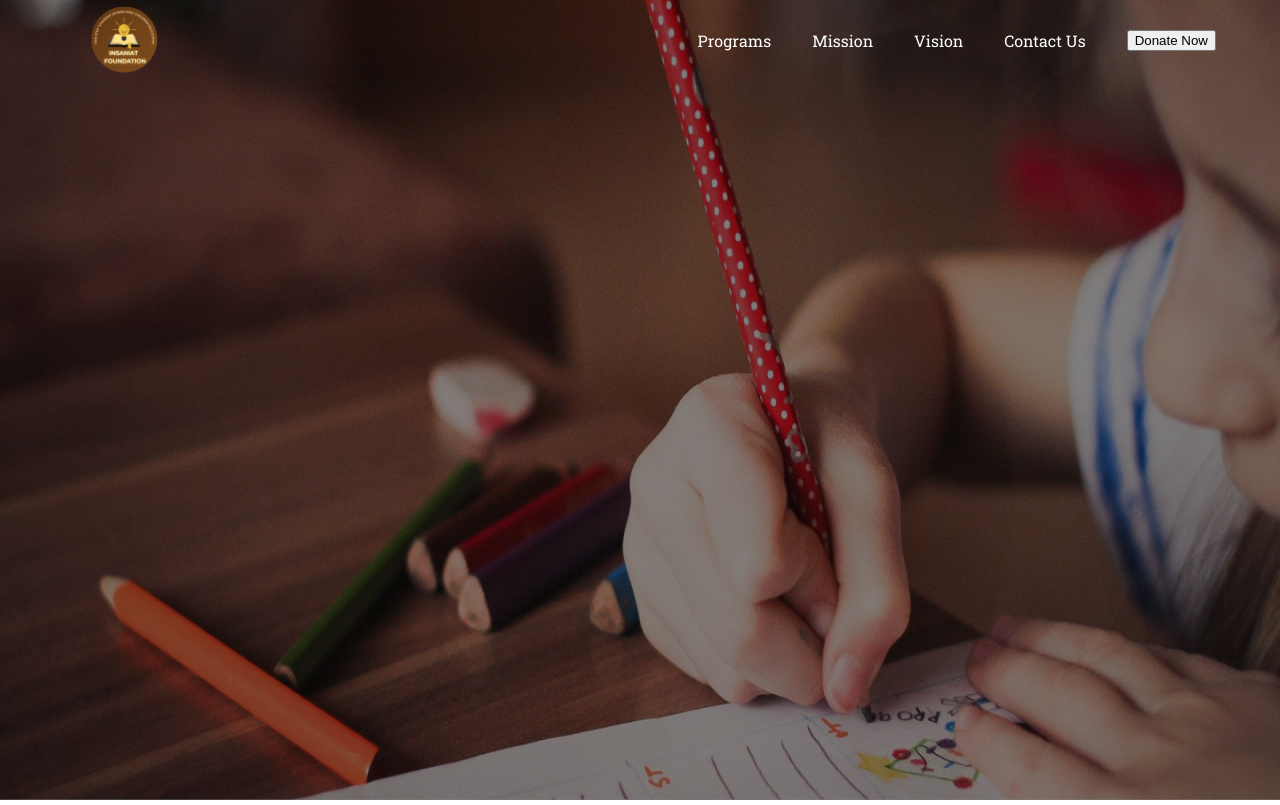
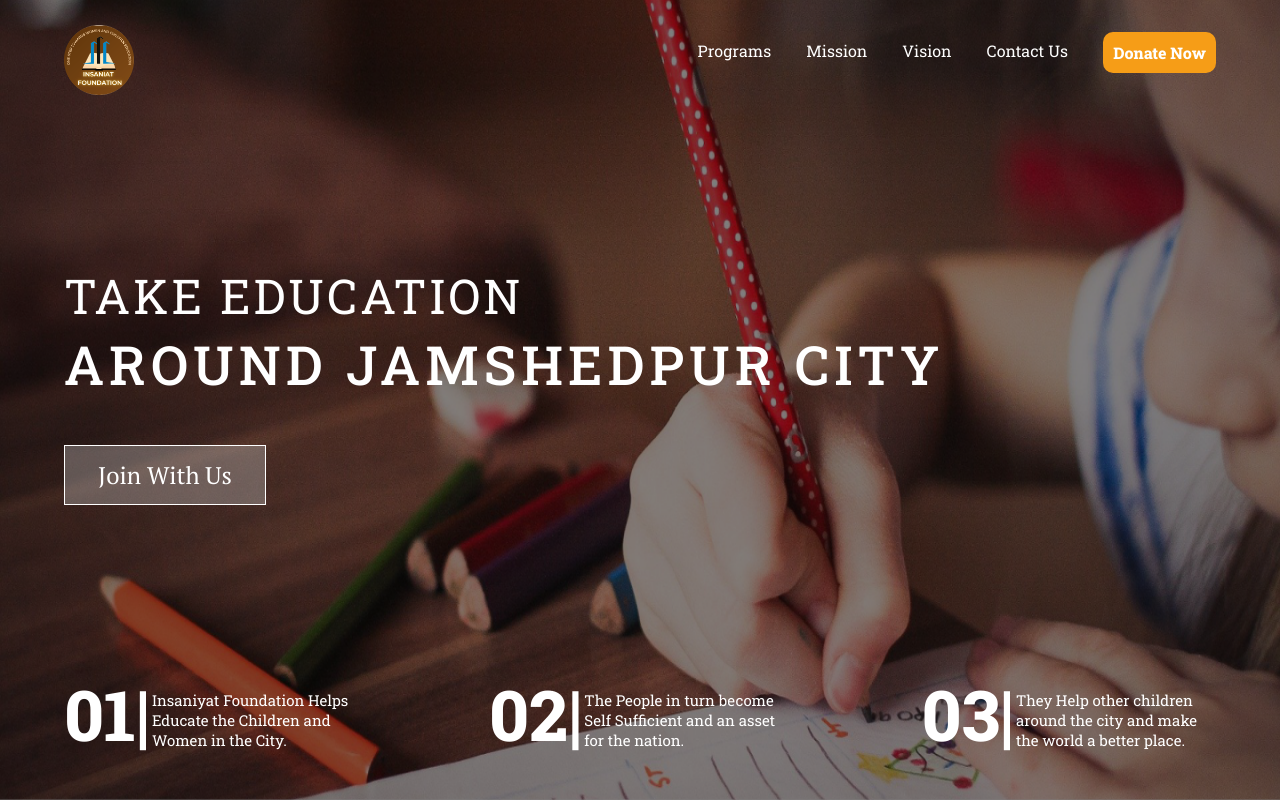
Before and after one commit to al-habibi-1107/Insaniat-Foundation-Website, a plain HTML site: page index.html in a window 1280 px wide. Drawn offline with Linux system fonts and the light colour scheme.

Commit message:
Basic landing page done

```diff
--- a/index.html
+++ b/index.html
@@ -10,7 +10,7 @@
 <body>
     <header>
         <div class="navbar">
-            <img class="logo" src="./assets/logo-img.png" alt="logo">
+            <img class="logo" src="./assets/Foundation.png" alt="logo">
             <ul class="nav-items">
                 <li class="nav-item">Programs</li>
                 <li class="nav-item">Mission</li>
@@ -21,8 +21,26 @@
         </div>
     </header>
     <section id="landing">
-
             <img class="landing-img"src="./assets/landing-img.png" alt="landing-bg">
+            <div class="landing-content">
+                <h2>TAKE EDUCATION</h2>
+                <h1>AROUND JAMSHEDPUR CITY</h1>
+                <button>Join With Us</button>
+                <ul class="landing-base">
+                    <li>
+                        <h4>01|</h4>
+                        <h4 class="desc">Insaniyat Foundation Helps Educate the Children and Women in the City.</h4>
+                    </li>
+                    <li>
+                        <h4>02|</h4>
+                        <h4 class="desc">The People in turn become Self Sufficient and an asset for the nation.</h4>
+                    </li>
+                    <li>
+                        <h4>03|</h4>
+                        <h4 class="desc">They Help other children around the city and make the world a better place.</h4>
+                    </li>
+                </ul>
+            </div>
     </section>
 
 </body>
--- a/styles.css
+++ b/styles.css
@@ -1,4 +1,4 @@
-@import url('https://fonts.googleapis.com/css2?family=PT+Serif:wght@400;700&family=Roboto+Slab:wght@400;500&display=swap');
+@import url('https://fonts.googleapis.com/css2?family=PT+Serif:wght@400;700&family=Roboto+Slab:wght@400;500;800&display=swap');
 
 
 body{
@@ -13,6 +13,7 @@ body{
 header{
     width: 100%;
     position: absolute;
+    top: 20px;
     font-family: 'Roboto Slab', serif;
 }
 
@@ -29,7 +30,7 @@ header{
 }
 
 .navbar .logo{
-    width: 120px;
+    width: 70px;
 
 }
 
@@ -40,15 +41,109 @@ header{
     list-style: none;
 }
 
-.nav-items:hover{
+.nav-item:hover{
+    cursor: pointer;
+    color: #F69D17;
+
+}
+
+.nav-button{
+    position: relative;
+    bottom: 8px;
+    border: none;
+    background: #F69D17;
+    color: white;
+    font-weight: 800;
+    font-size: 1rem;
+    padding: 10px 10px;
+    font-family: 'Roboto Slab', serif;
+    border-radius: 10px;
+}
+
+.nav-button:hover{
     cursor: pointer;
 }
 
 /************ LANDING PAGE ************/
 
-
+#landing{
+    height:100vh;
+}
 
 .landing-img{
     width: 100%;
     height: 100vh;
 }
+
+.landing-content{
+    width: 90%;
+    height: 72vh;
+    position: absolute;
+    top:28vh;
+    left: 5%;
+    color: white;
+    font-family: 'Roboto Slab', serif;
+}
+
+.landing-content h2{
+    font-size: 48px;
+    font-weight: 400;
+    letter-spacing: 3px;
+    margin-bottom: 1px;
+}
+
+.landing-content h1{
+    margin-top: 1px;
+    font-size: 54px;
+    font-weight: 500;
+    letter-spacing: 5px;
+}
+
+.landing-content button{
+    width: 202px;
+    height: 60px;
+    background: #c4c4c458;
+    color: white;
+    border: #fff 1px solid;
+    font-size: 24px;
+    font-family: 'PT Serif', serif;
+}
+
+.landing-content button:hover{
+    background: #fff;
+    color: #F69D17;
+    cursor: pointer;
+}
+
+.landing-base{
+    position: absolute;
+    bottom: 5vh;
+    width: 100%;
+    padding-left: 0;
+    margin-bottom: 0;
+    display: flex;
+    justify-content: space-between;
+    align-items: flex-end;
+    font-weight: 400;
+    list-style: none;
+}
+
+.landing-base li{
+    display: flex;
+    align-items: flex-end;
+}
+
+.landing-base li h4{
+    font-size: 70px;
+    margin-bottom: 0;
+}
+
+.landing-base li .desc{
+    margin-left: 2px;
+    margin-top: 0;
+    margin-bottom: 10px;
+    width: 200px;
+    font-weight: 400;
+    font-size: 15px;
+
+}
```
Also changed, not shown: assets/Foundation.png (added).
